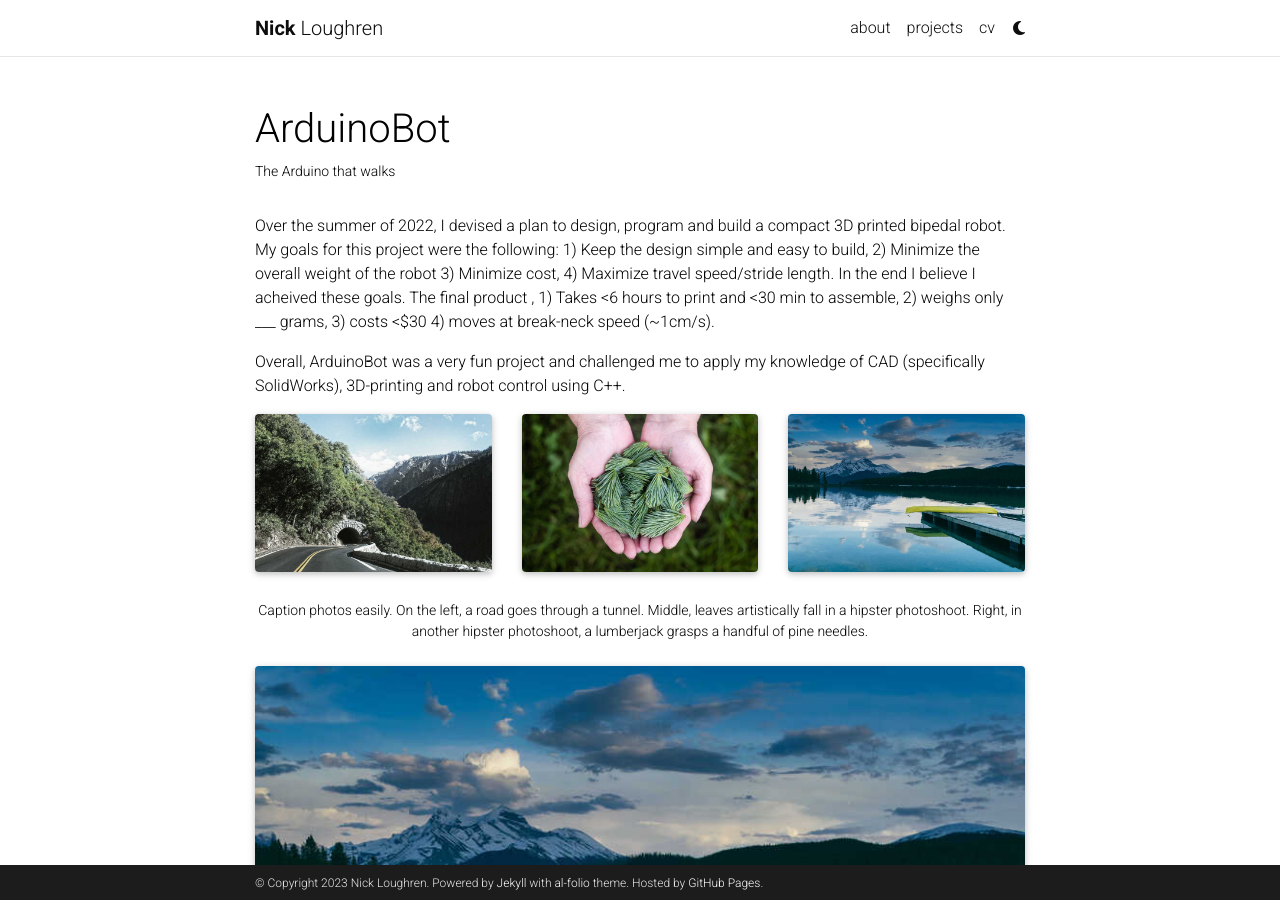
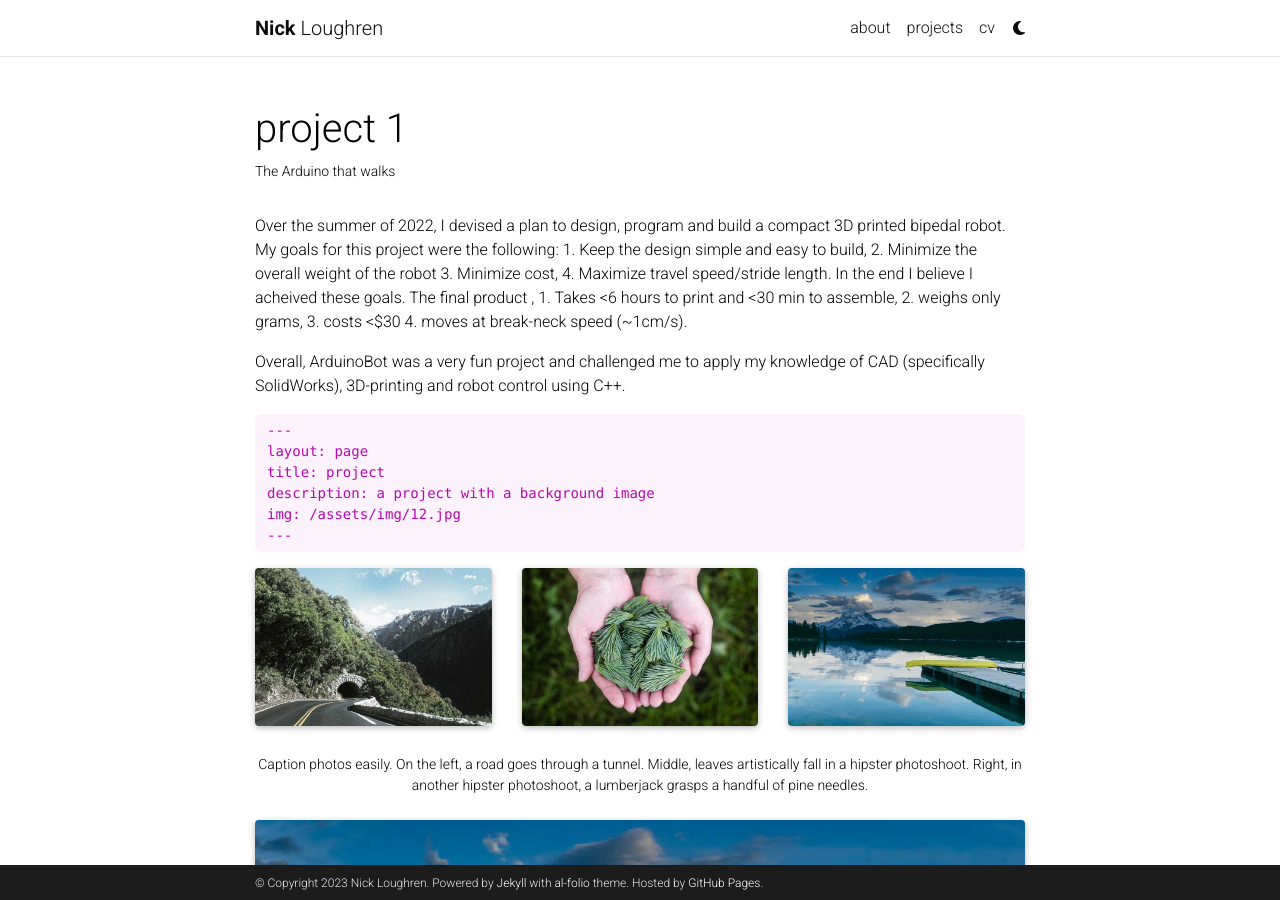
Before and after one commit to nickloughren/nickloughren.github.io, a Jekyll site: the page built from _projects/1_project.md, in a window 1280 px wide and 900 px high. Built offline with Jekyll 4.4.1, drawn with Linux system fonts in a browser that asks for light colours; full-size pictures stand in for the smaller copies a plugin makes; comment, search, counter and statistics services are not loaded; a style sheet for code colours, icons or effects is not loaded.

Commit message:
debugging

```diff
--- a/_projects/1_project.md
+++ b/_projects/1_project.md
@@ -1,6 +1,6 @@
 ---
 layout: page
-title: ArduinoBot
+title: project 1
 description: The Arduino that walks
 img: assets/img/12.jpg
 importance: 1
@@ -8,17 +8,16 @@
 related_publications: einstein1956investigations, einstein1950meaning
 ---
 
-Over the summer of 2022, I devised a plan to design, program and build a compact 3D printed bipedal robot. My goals for this project were the following: 1) Keep the design simple and easy to build, 2) Minimize the overall weight of the robot 3) Minimize cost, 4) Maximize travel speed/stride length. In the end I believe I acheived these goals. The final product , 1) Takes <6 hours to print and <30 min to assemble, 2) weighs only \_\_\_ grams, 3) costs <$30 4) moves at break-neck speed (~1cm/s).
-
-<!--
-| Item              | In Stock | Price |
-| :---------------- | :------: | ----: |
-| Python Hat        |   True   | 23.99 |
-| SQL Hat           |   True   | 23.99 |
-| Codecademy Tee    |  False   | 19.99 |
-| Codecademy Hoodie |  False   | 42.99 | -->
+Over the summer of 2022, I devised a plan to design, program and build a compact 3D printed bipedal robot. My goals for this project were the following: 1. Keep the design simple and easy to build, 2. Minimize the overall weight of the robot 3. Minimize cost, 4. Maximize travel speed/stride length. In the end I believe I acheived these goals. The final product , 1. Takes <6 hours to print and <30 min to assemble, 2. weighs only grams, 3. costs <$30 4. moves at break-neck speed (~1cm/s).
 
 Overall, ArduinoBot was a very fun project and challenged me to apply my knowledge of CAD (specifically SolidWorks), 3D-printing and robot control using C++.
+
+    ---
+    layout: page
+    title: project
+    description: a project with a background image
+    img: /assets/img/12.jpg
+    ---
 
 <div class="row">
     <div class="col-sm mt-3 mt-md-0">
```
